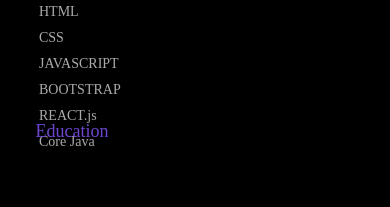
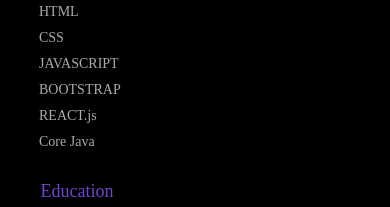
Before and after one commit to rskharche/Portfolio, a plain HTML site: page index.html in a window 390 px wide. Shown: the part 1500-1707 px from the top of the page. Drawn offline with Linux system fonts and the light colour scheme.

Commit message:
Update style.css

```diff
--- a/style.css
+++ b/style.css
@@ -414,8 +414,8 @@ nav .fas{
 }
 .tab-links2{
 	position:relative;
-	top:220px;
-	left:-60px;
+	top:280px;
+	left:-55px;
 }
 }
 #sidemenu{
```
